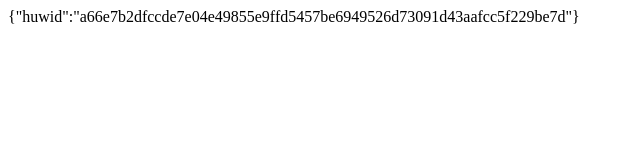
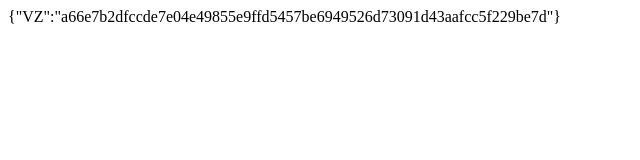
Before and after one commit to fdsconta196-rgb/huwid, a plain HTML site: page index.html in a window 1280 px wide. Shown: the whole page, without its empty margins (0-640 px from the left). Drawn offline with Linux system fonts and the light colour scheme.

Commit message:
index.html

```diff
--- a/index.html
+++ b/index.html
@@ -47,7 +47,7 @@ async function generateHuwid() {
   const huwid = await hashString(data);
 
   // Retorna JSON diretamente
-  document.body.textContent = JSON.stringify({ huwid: huwid });
+  document.body.textContent = JSON.stringify({ VZ: huwid });
 }
 generateHuwid();
 </script>
```
